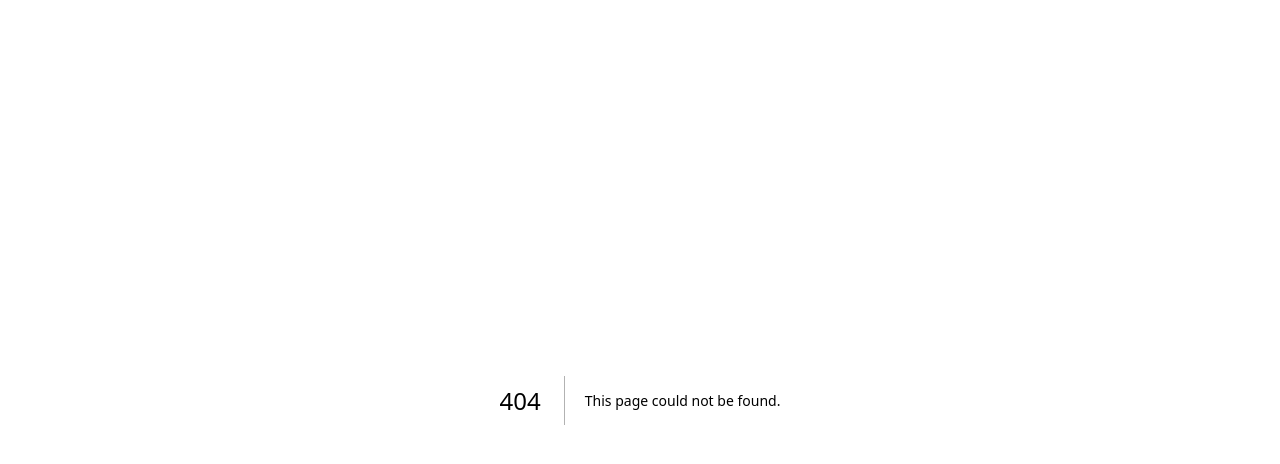
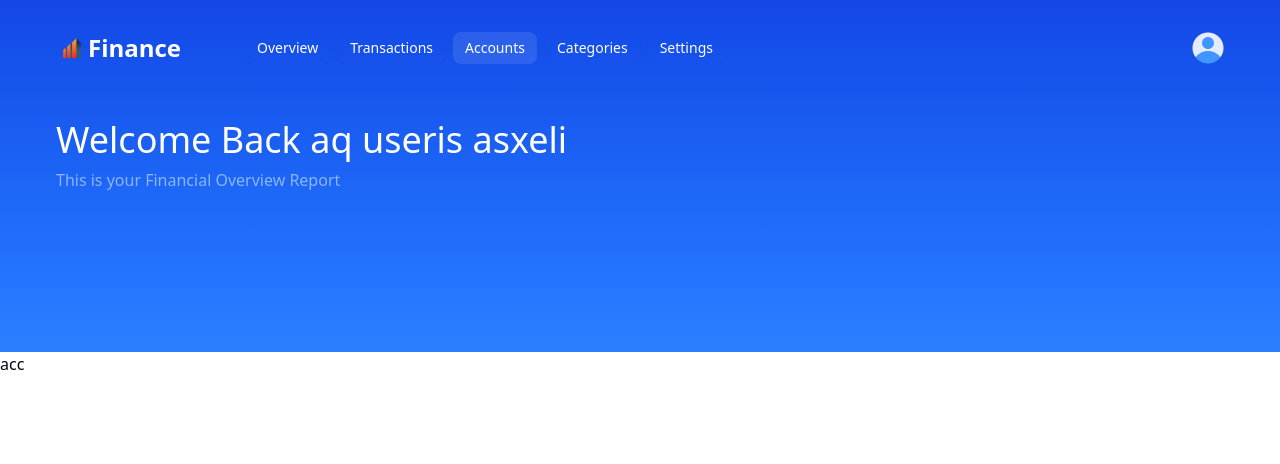
Before and after one commit to GiOrGI175/finance-platform-front, a Next.js app: page /accounts in a window 1280 px wide. Before the commit this address had no page. Shown: the top 464 px of the page. Built offline with nearby package versions, Linux system fonts and the light colour scheme.

Commit message:
feature/crete new page

```diff
--- /dev/null
+++ b/app/(dashboard)/accounts/page.tsx
@@ -0,0 +1,7 @@
+import React from 'react';
+
+const AccountsPage = () => {
+  return <div>acc</div>;
+};
+
+export default AccountsPage;
```
